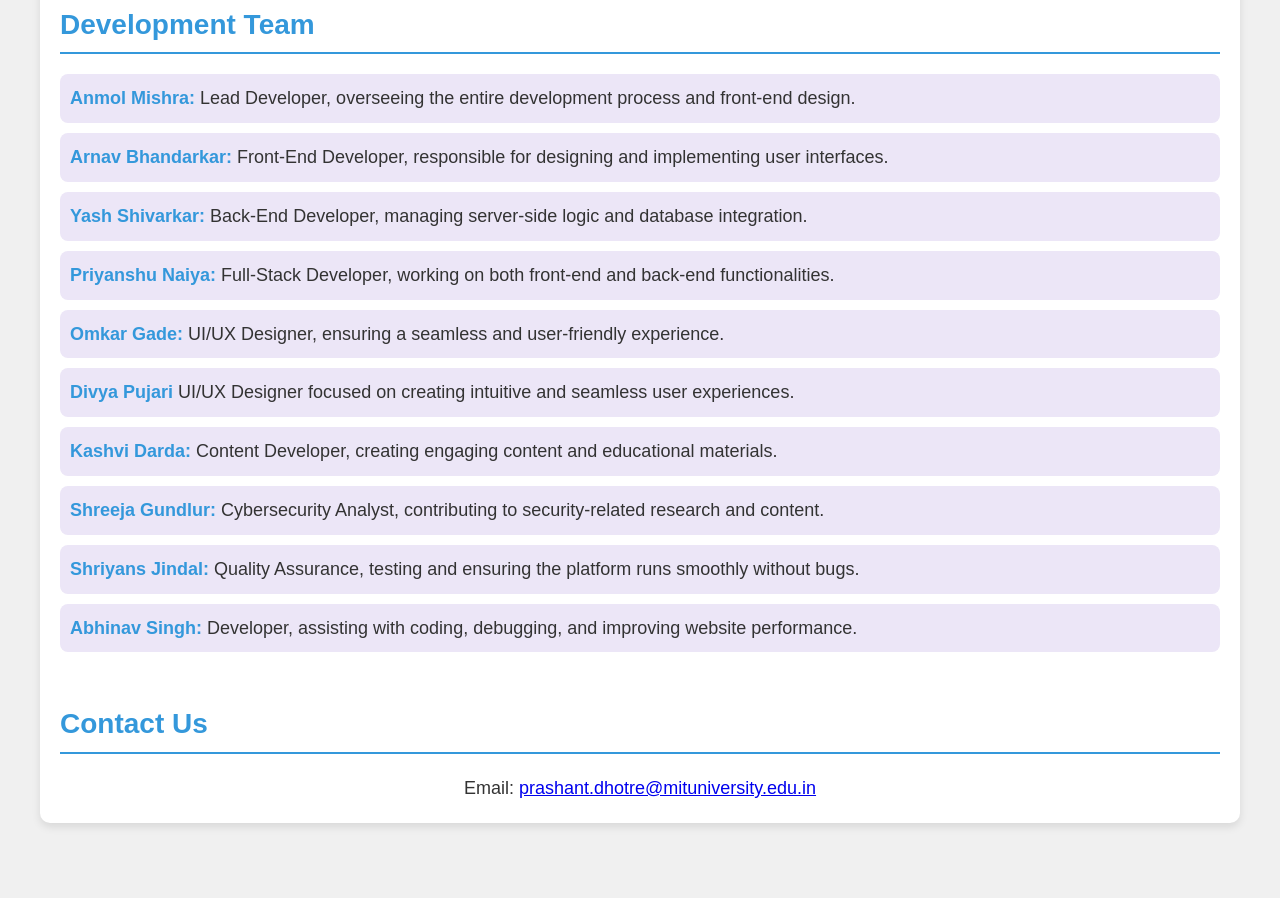
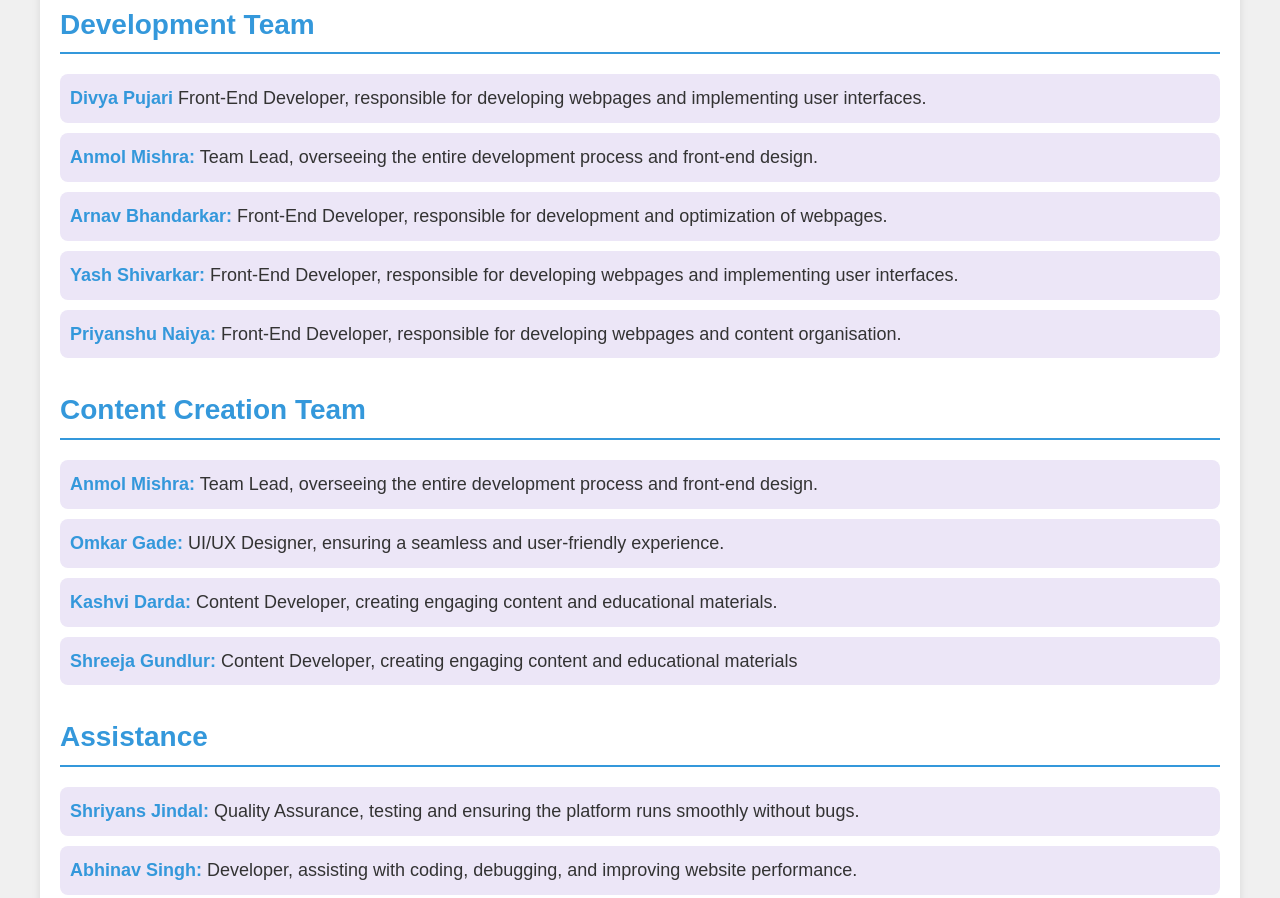
Before and after one commit to DaijobuCodes/30-DAYS, a plain HTML site: page 30 Final/credits1.html in a window 1280 px wide. Shown: the part 1353-2251 px from the top of the page. Before the commit the page ends 2226 px from the top, so only its background shows below. Drawn offline with Linux system fonts and the light colour scheme.

Commit message:
Add files via upload

```diff
--- a/30 Final/credits1.html
+++ b/30 Final/credits1.html
@@ -60,20 +60,23 @@
             </div>
             <!-- Add more partners similarly -->
         </section>
-
-
-        <!-- Team Members Section -->
-        <section class="credits-section">
         <h2>Development Team</h2>
         <ul>
-                <li><strong>Anmol Mishra:</strong> Lead Developer, overseeing the entire development process and front-end design.</li>
-                <li><strong>Arnav Bhandarkar:</strong> Front-End Developer, responsible for designing and implementing user interfaces.</li>
-                <li><strong>Yash Shivarkar:</strong> Back-End Developer, managing server-side logic and database integration.</li>
-                <li><strong>Priyanshu Naiya:</strong> Full-Stack Developer, working on both front-end and back-end functionalities.</li>
+            <li><strong>Divya Pujari</strong> Front-End Developer, responsible for developing webpages and implementing user interfaces.</li>
+            <li><strong>Anmol Mishra:</strong> Team Lead, overseeing the entire development process and front-end design.</li>
+            <li><strong>Arnav Bhandarkar:</strong> Front-End Developer, responsible for development and optimization of webpages.</li>
+            <li><strong>Yash Shivarkar:</strong> Front-End Developer, responsible for developing webpages and implementing user interfaces.</li>
+            <li><strong>Priyanshu Naiya:</strong> Front-End Developer, responsible for developing webpages and content organisation.</li>
+        </ul>
+        <h2>Content Creation Team</h2>
+        <ul>
+            <li><strong>Anmol Mishra:</strong> Team Lead, overseeing the entire development process and front-end design.</li>
             <li><strong>Omkar Gade:</strong> UI/UX Designer, ensuring a seamless and user-friendly experience.</li>
-                <li><strong>Divya Pujari</strong> UI/UX Designer focused on creating intuitive and seamless user experiences.</li>
             <li><strong>Kashvi Darda:</strong> Content Developer, creating engaging content and educational materials.</li>
-                <li><strong>Shreeja Gundlur:</strong> Cybersecurity Analyst, contributing to security-related research and content.</li>
+            <li><strong>Shreeja Gundlur:</strong> Content Developer, creating engaging content and educational materials</li>
+        </ul>
+        <h2>Assistance</h2>
+        <ul>
             <li><strong>Shriyans Jindal:</strong> Quality Assurance, testing and ensuring the platform runs smoothly without bugs.</li>
             <li><strong>Abhinav Singh:</strong> Developer, assisting with coding, debugging, and improving website performance.</li>
         </ul>
```
Lines whose indentation alone changed are shown as unchanged.
